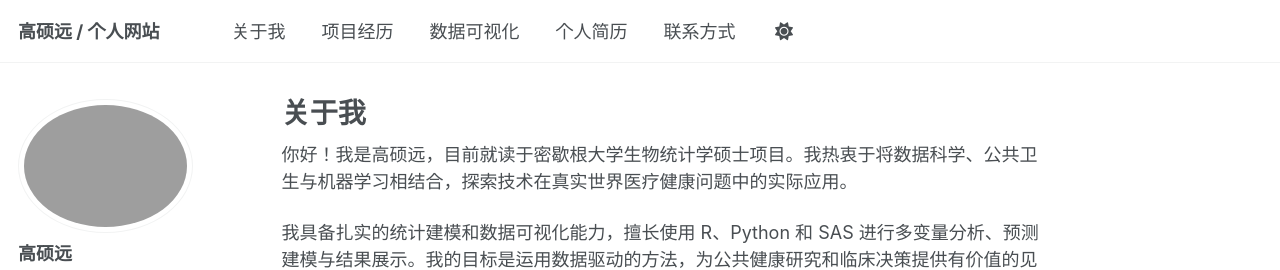
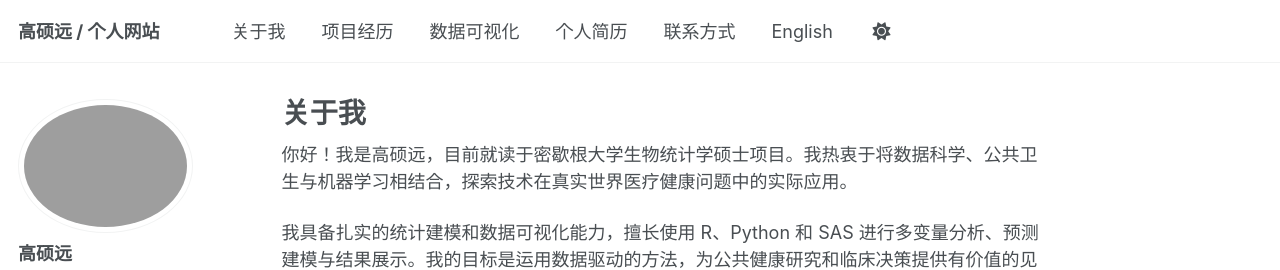
Before and after one commit to GSYH/zh, a Jekyll site: the page built from _pages/about.md, in a window 1280 px wide. Shown: the top 270 px of the page. Built offline with Jekyll 4.4.1, drawn with Linux system fonts in a browser that asks for light colours.

Commit message:
Update navigation.yml

```diff
--- a/_data/navigation.yml
+++ b/_data/navigation.yml
@@ -23,3 +23,6 @@ main:
 
   - title: "联系方式"
     url: /markdown/
+
+  - title: "English"
+    url:
```
